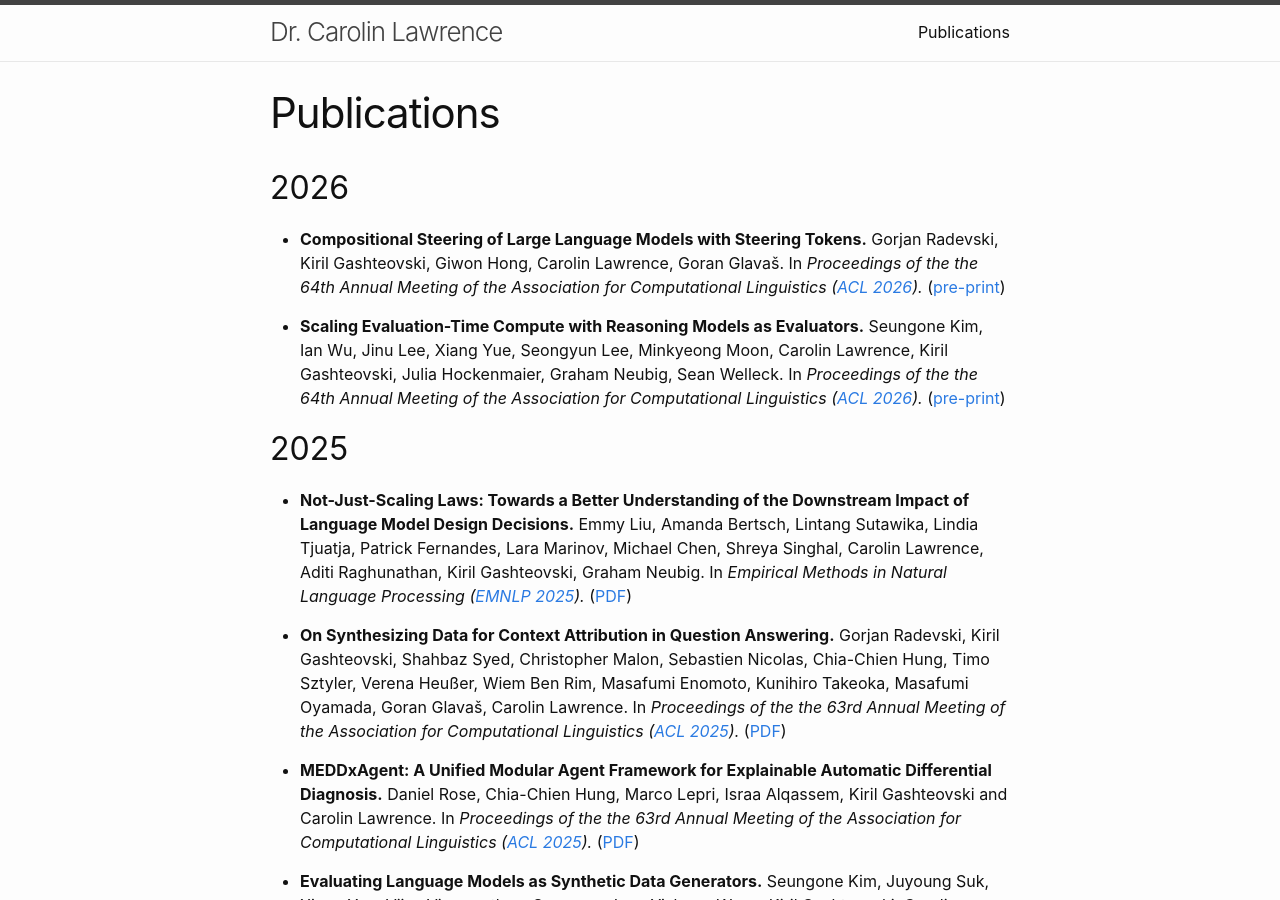
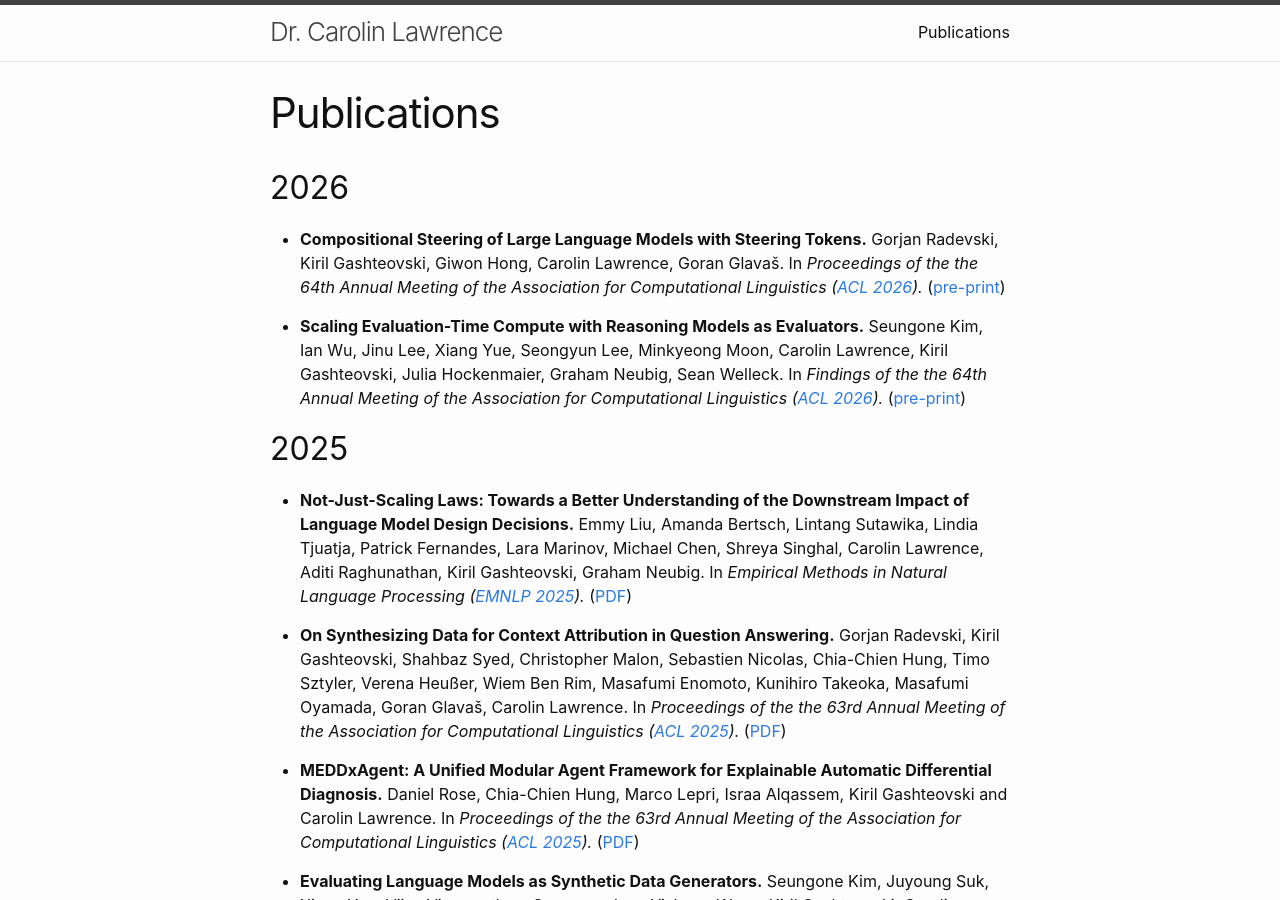
Before and after one commit to carolinlawrence/carolinlawrence.github.io, a Jekyll site: the page built from publications.markdown, in a window 1280 px wide and 900 px high. Built offline with Jekyll 4.4.1, drawn with Linux system fonts in a browser that asks for light colours.

Commit message:
Update publications.markdown

```diff
--- a/publications.markdown
+++ b/publications.markdown
@@ -8,7 +8,7 @@ layout: page
 <ul>
  <p><li><b>Compositional Steering of Large Language Models with Steering Tokens.</b> Gorjan Radevski, Kiril Gashteovski, Giwon Hong, Carolin Lawrence, Goran Glavaš. In <i> Proceedings of the the 64th Annual Meeting of the Association for Computational Linguistics
  (<a href="https://2026.aclweb.org/">ACL 2026</a>).</i> (<a href="https://arxiv.org/abs/2601.05062">pre-print</a>) </li></p>
- <p><li><b>	Scaling Evaluation-Time Compute with Reasoning Models as Evaluators.</b> Seungone Kim, Ian Wu, Jinu Lee, Xiang Yue, Seongyun Lee, Minkyeong Moon, Carolin Lawrence, Kiril Gashteovski, Julia Hockenmaier, Graham Neubig, Sean Welleck. In <i> Proceedings of the the 64th Annual Meeting of the Association for Computational Linguistics
+ <p><li><b>	Scaling Evaluation-Time Compute with Reasoning Models as Evaluators.</b> Seungone Kim, Ian Wu, Jinu Lee, Xiang Yue, Seongyun Lee, Minkyeong Moon, Carolin Lawrence, Kiril Gashteovski, Julia Hockenmaier, Graham Neubig, Sean Welleck. In <i> Findings of the the 64th Annual Meeting of the Association for Computational Linguistics
  (<a href="https://2026.aclweb.org/">ACL 2026</a>).</i> (<a href="https://arxiv.org/abs/2503.19877">pre-print</a>) </li></p>
 </ul>
 
```
